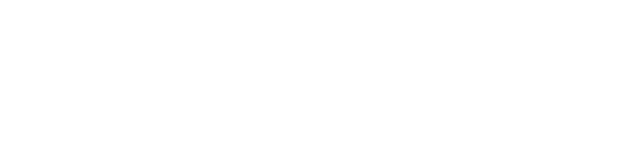
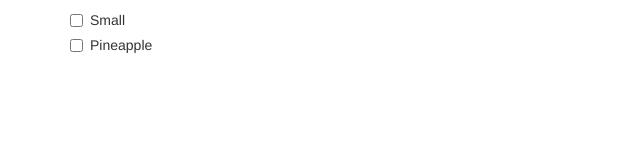
Before and after one commit to MicaelaDJ/Pizza-Order, a plain HTML site: page index.html in a window 1280 px wide. Shown: the whole page, without its empty margins (0-640 px from the left). Drawn offline with Linux system fonts and the light colour scheme.

Commit message:
make checkboxes for index to pick first options, so far they do nothing

```diff
--- a/index.html
+++ b/index.html
@@ -6,9 +6,26 @@
     <link rel="stylesheet" href="css/bootstrap.css" type="text/css">
     <link rel="stylesheet" href="css/styles.css" type="text/css">
     <link rel="icon" type="image/png" href="img/favicomatic/favicon-32x32.png" sizes="32x32" />
-    <title></title>
+    <title>Cosmic Pizza</title>
   </head>
   <body>
+    <div class="container">
+      <form id="orderInput">
 
+        <div class="checkbox">
+          <label>
+            <input type="checkbox" name="small" value="Small">Small
+          </label>
+        </div>
+
+        <div class="checkbox">
+          <label>
+            <input type="checkbox" name="pineapple" value="pineapple">Pineapple
+          </label>
+        </div>
+
+      </form>
+
+    </div>
   </body>
 </html>
```
